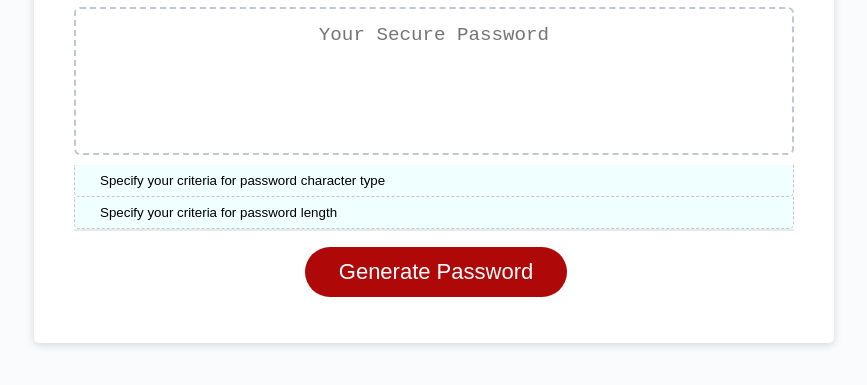
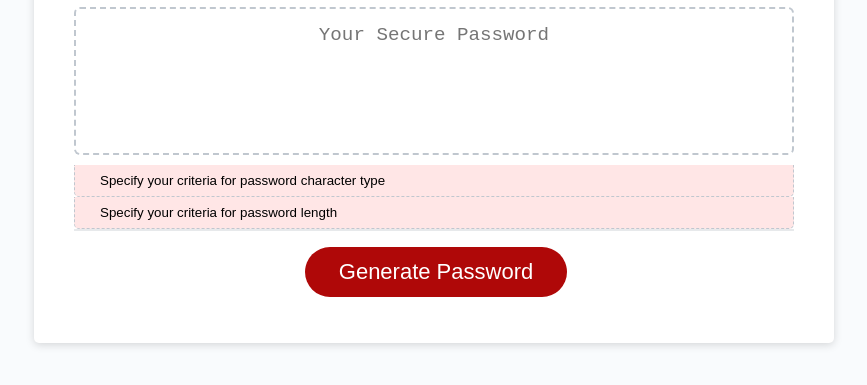
Before and after one commit to andrenrwn/friendly-parakeet, a plain HTML site: page Develop/index.html in a window 1280 px wide. Shown: the part 241-626 px from the top of the page, without its empty margins (206-1073 px from the left). Drawn offline with Linux system fonts and the light colour scheme.

Commit message:
color the popout labels and hover to better prompt the user

```diff
--- a/Develop/script.js
+++ b/Develop/script.js
@@ -7,9 +7,11 @@ var promptcriteria = document.querySelectorAll(".card-popoutlabel");
 // When we click on the popout label, we toggle the previous element's heigh and padding
 function clickaccordion(event) {
   if (event.target.previousElementSibling.style.getPropertyValue("height")=="auto") {
-    event.target.previousElementSibling.style = "height:0; padding-top:0px; padding-bottom:0px;";
+    event.target.previousElementSibling.style =
+      "height:0; padding-top:0px; padding-bottom:0px;";
   } else {
-    event.target.previousElementSibling.style = "height:auto; padding-top:25px; padding-bottom:25px;";
+    event.target.previousElementSibling.style =
+      "height:auto; padding-top:25px; padding-bottom:25px;";
   }
 }
 
--- a/Develop/style.css
+++ b/Develop/style.css
@@ -77,7 +77,7 @@ header {
   width:100%;
   padding-left: 25px;
   padding-right: 25px;
-  background-color:azure;
+  background-color: #FFE6E6;
   border-radius: 0px 0px 5px 5px;
   border-top:none;
   border-bottom: 1px dashed #c0c7cf;
@@ -85,6 +85,10 @@ header {
   border-right: 1px dashed #c0c7cf;
   height: 2rem;
   text-align:left;
+}
+
+.card-popoutlabel:hover {
+  background-color: #FFD1D1;
 }
 
 .card-footer {
```
